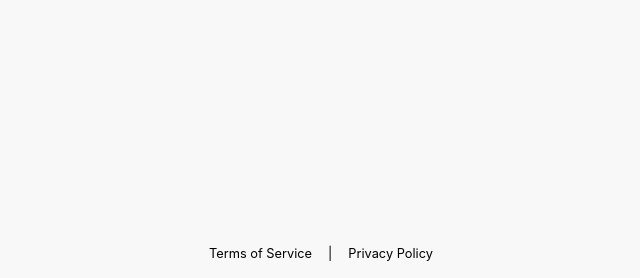
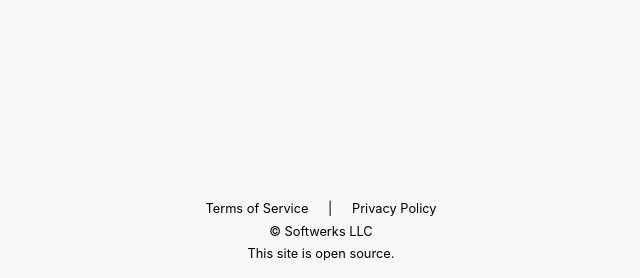
Before and after one commit to softwerks/chateau, a Flask app: page / in a window 1280 px wide. Shown: the part 522-800 px from the top of the page, without its empty margins (319-959 px from the left). Run offline with Flask 2, Linux system fonts and the light colour scheme; data that the repository does not hold is empty; parts of the project's set-up code (start-up, migrations or seed data) failed here and were passed over; some libraries are stand-ins or nearby versions.

Commit message:
Updated footer.

```diff
--- a/chateau/static/css/base.css
+++ b/chateau/static/css/base.css
@@ -21,13 +21,22 @@ main {
 footer {
     margin: 1rem 0 1rem 0;
     display: flex;
+    flex-direction: column;
     justify-content: center;
+    align-items: center;
     font-size: 0.8rem;
 }
 
 footer a {
     color: #000000;
+}
+
+footer .legal a {
     margin: 0 1rem 0 1rem;
+}
+
+footer div:not(:last-child) {
+    margin-bottom: 0.5rem;
 }
 
 button {
--- a/chateau/templates/base.html
+++ b/chateau/templates/base.html
@@ -40,9 +40,17 @@
         {% block content %}{% endblock %}
     </main>
     <footer>
+        <div class="legal">
             <a href="https://docs.bkgmn.net/legal/terms.html">Terms of Service</a>
             <span>|</span>
             <a href="https://docs.bkgmn.net/legal/privacy.html">Privacy Policy</a>
+        </div>
+        <div>
+            <a href="https://www.softwerks.com">&copy; Softwerks LLC</a>
+        </div>
+        <div>
+            <a href="https://github.com/softwerks">This site is open source.</a>
+        </div>
     </footer>
     <script src="{{ url_for('static', filename='js/main.js') }}"></script>
     {% block javascript %}{% endblock %}
```
